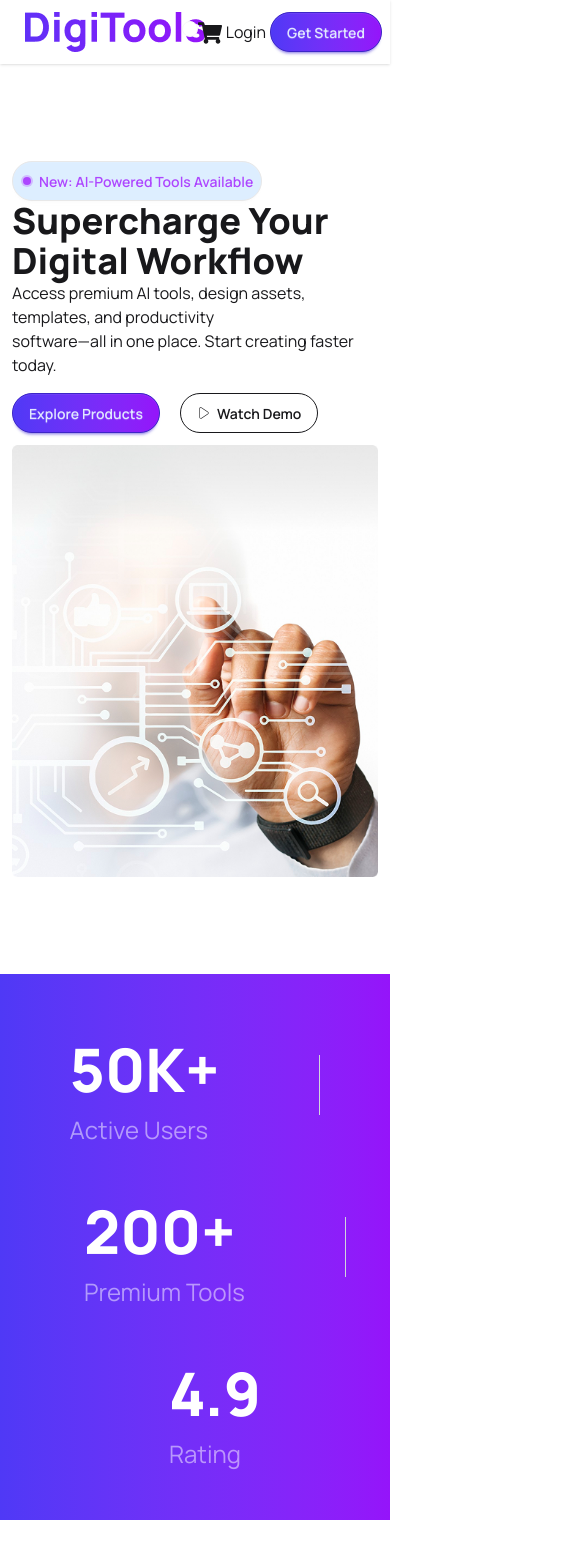
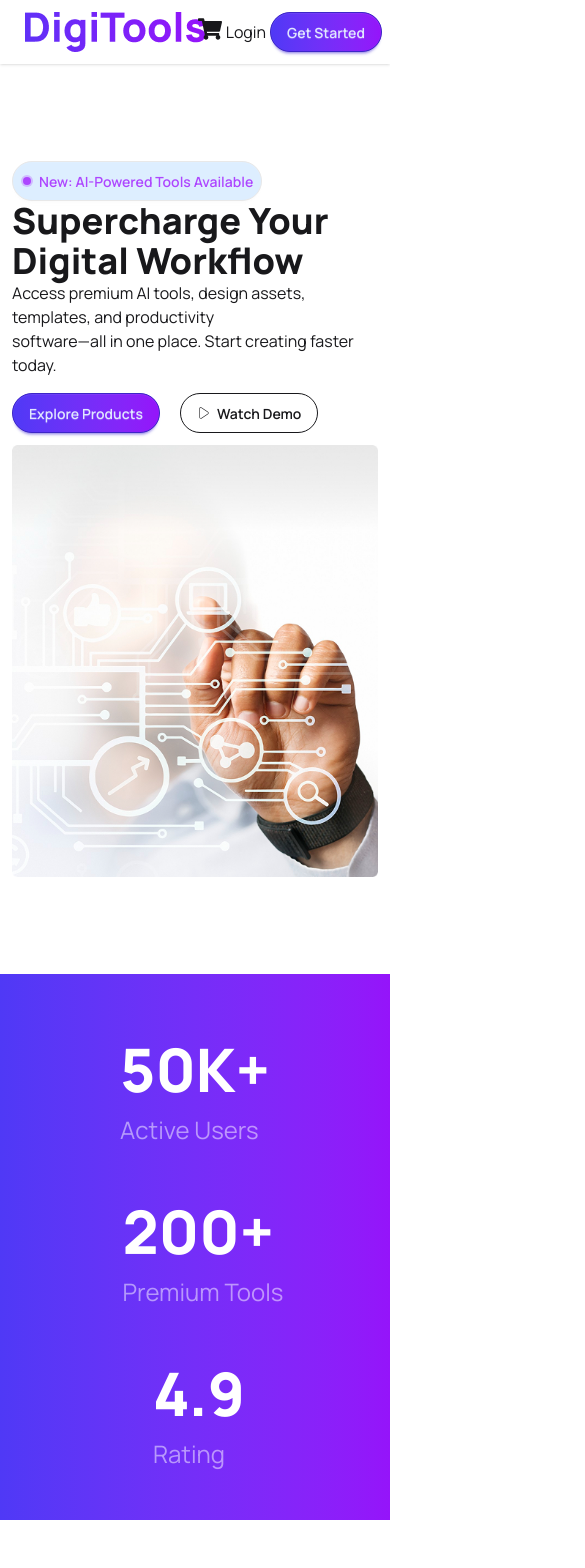
Before and after one commit to nazrul-avash/PH_Assignment_06, a React (Vite) app: page / in a window 390 px wide. Shown: the top 1568 px of the page, 585 px wide, since content can reach past the window. Built offline with nearby package versions, Linux system fonts and the light colour scheme.

Commit message:
makes responsive

```diff
--- a/src/Banner.jsx
+++ b/src/Banner.jsx
@@ -38,7 +38,7 @@ const Banner = ({cart}) => {
   </div>
   <div className="navbar-end flex gap-1 md:gap-3">
     <div><div className="indicator">
-  <span className={` badge   badge-xs ${(cart.length<=0?"":"bg-red-600 indicator-item")} `}>{(cart.length<=0?"":cart.length)}</span>
+  <span className={` badge   badge-xs ${(cart.length<=0?"hidden":"bg-red-600 indicator-item")} `}>{(cart.length<=0?"":cart.length)}</span>
   <a><FaShoppingCart  size={24} /></a>
 </div></div>
 
--- a/src/Pricing.jsx
+++ b/src/Pricing.jsx
@@ -7,8 +7,8 @@ const Pricing = () => {
                     <h1 className='text-[48px] text-black font-extrabold'>Simple, Transparent Pricing</h1>
                     <p className='mb-6'>Choose the plan that fits your needs. Upgrade or downgrade anytime.</p>
             </div>
-            <div className='flex justify-between gap-10'>
-                <div className="card w-96 bg-base-100 shadow-sm">
+            <div className='flex justify-between gap-10 md:flex-row flex-col items-center'>
+                <div className="card w-92 bg-base-100 shadow-sm">
   <div className="card-body bg-[#F9FAFC] pb-5 rounded-4xl">
 
     <div className="flex justify-between">
--- a/src/ProductCard.jsx
+++ b/src/ProductCard.jsx
@@ -17,7 +17,7 @@ const ProductCard = ({productData,setCart,cart}) => {
      <div className='grid md:grid-cols-3 gap-5 '>
         { products.map((product)=>{
         return (
-        <div className="card w-96 bg-base-100 shadow-sm">
+        <div className="card w-92bg-base-100 shadow-sm">
   <div className="card-body">
     <div className='flex justify-end'><span className="badge badge-xs badge-warning">{product.tag}</span></div>
     <div className=''><img src={product.icon} className=''></img></div>
--- a/src/Products.jsx
+++ b/src/Products.jsx
@@ -25,7 +25,7 @@ const Products = ({cart,setCart}) => {
                     <button className={`btn rounded-3xl border ${toggleStatus!=="products"? "btn-primary": ""}`} onClick={() =>handleToggle("cart")}>Cart(<span>{cart.length}</span>)</button>
                 </div>
                 </div>
-                <div >
+                <div className='pl-4 md:pl-1' >
                     <Suspense fallback={<span className="loading loading-spinner loading-md"></span>}>
                         {
 
--- a/src/Steps.jsx
+++ b/src/Steps.jsx
@@ -8,8 +8,8 @@ const Steps = () => {
                     <p className='mb-6'>Start using premium digital tools in minutes, not hours.</p>
             </div>
 
-      <div className='flex justify-between gap-6'>
-              <div className="card w-96 bg-base-100 shadow-sm  p-4">
+      <div className='flex md:justify-between gap-6 md:flex-row flex-col justify-center items-center'>
+              <div className="card w-90 bg-base-100 shadow-sm  p-4">
                 <div className='flex justify-end p-5'><div className=' text-white w-10 h-10 rounded-full bg-gradient-to-r from-[#4F39F6] to-[#9514FA] flex items-center justify-center'>01</div></div>
                 <div className='flex flex-col items-center justify-center'>
                     <div className='relative mb-4'>
--- a/src/Testimonials.jsx
+++ b/src/Testimonials.jsx
@@ -7,16 +7,16 @@ const Testimonials = () => {
                 <div className='flex gap-25 items-center'>
                     <div><h1 className='text-[60px] text-white font-extrabold'>50K+</h1>
                     <h2 className='text-white/50  text-2xl'>Active Users</h2></div>
-                    <div className="w-px h-15 pt-3 bg-gray-300"></div>
+                    <div className="w-px h-15 pt-3 bg-gray-300 hidden md:block"></div>
                 </div>
-                <div className='flex pl-10 gap-25 items-center'>
+                <div className='flex pl-4 md:pl-10 gap-25 items-center'>
                     <div><h1 className='text-[60px] text-white font-extrabold'>200+</h1>
                     <h2 className='text-white/50  text-2xl'>Premium Tools</h2></div>
-                    <div className="w-px h-15 bg-gray-300"></div>
+                    <div className="w-px h-15 bg-gray-300 hidden md:block"></div>
                 </div>
-                <div className='pl-10'>
+                <div className='pl-2 md:pl-10'>
                     <div><h1 className='text-[60px] text-white font-extrabold'>4.9</h1>
-                    <h2 className='text-white/50  text-2xl'>Rating</h2></div>
+                    <h2 className='text-white/50  text-2xl '>Rating</h2></div>
 
                 </div>
             </div>
--- a/src/Workflow.jsx
+++ b/src/Workflow.jsx
@@ -4,7 +4,7 @@ import React from 'react';
 const Workflow = () => {
     return (
     <div className='bg-gradient-to-r from-[#4F39F6] to-[#9514FA] py-[120px]'>
-            <div className='max-w-[1200px] mx-auto  '>
+            <div className='max-w-[1200px] mx-auto px-4'>
              <div className='text-center flex flex-col justify-center items-center'>
                     <h1 className='text-[48px] text-black font-extrabold'>Ready to Transform Your Workflow?</h1>
                     <p className='mb-6'>Join thousands of professionals who are already using Digitools to work smarter. Start your free trial today.</p>
```
